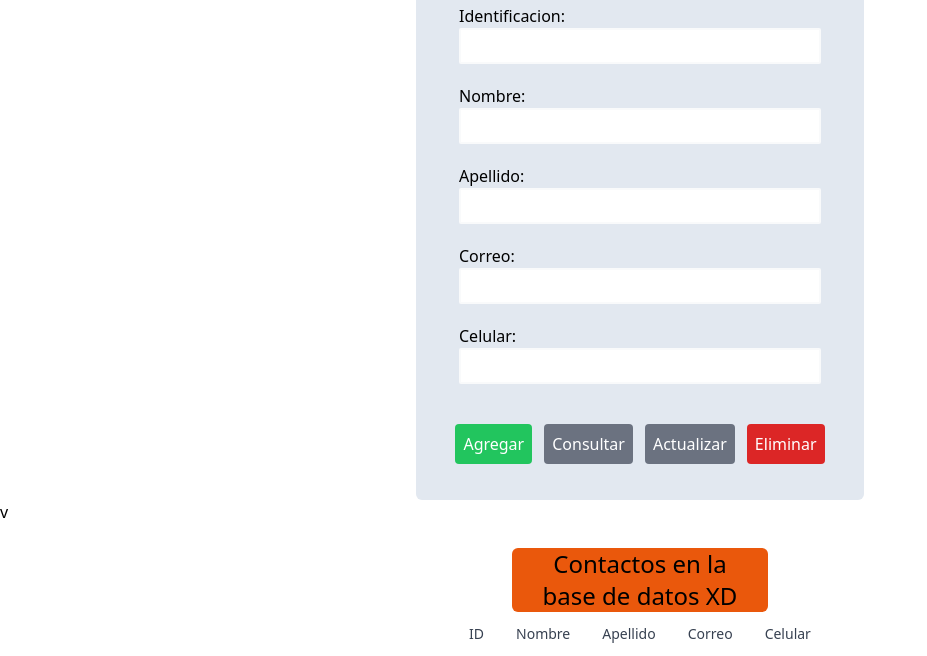
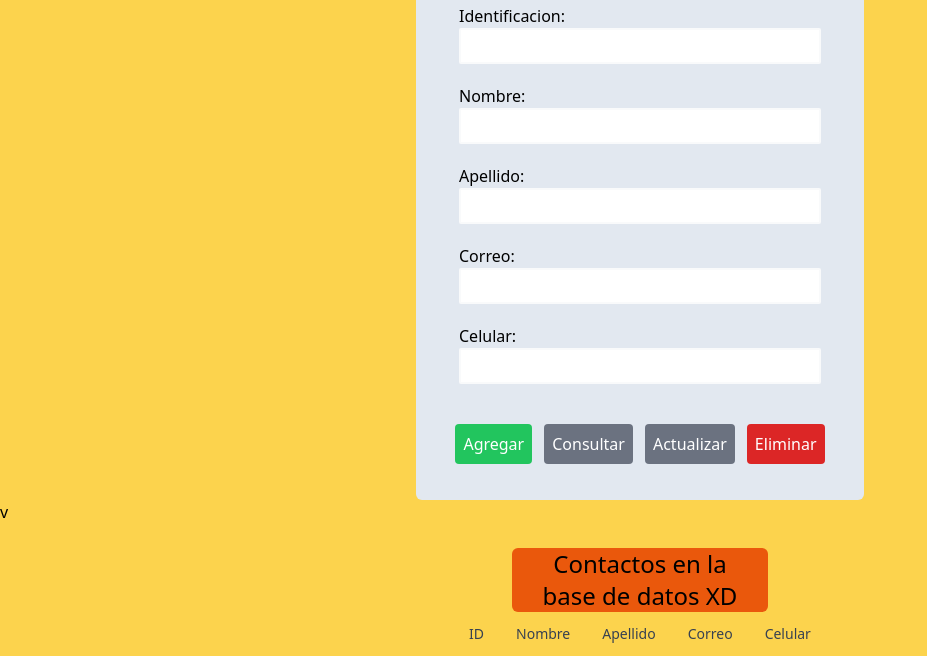
Before and after one commit to Camilo77R/TallerModulos, a plain HTML site: page Contacto/index.html in a window 1280 px wide. Shown: the part 144-800 px from the top of the page, without its empty margins (0-927 px from the left). Drawn offline with nearby package versions, Linux system fonts and the light colour scheme.

Commit message:
se agrego cambios en el html...en proceso

```diff
--- a/Contacto/index.html
+++ b/Contacto/index.html
@@ -4,9 +4,9 @@
     <meta charset="UTF-8">
     <meta name="viewport" content="width=device-width, initial-scale=1.0">
     <script src="https://cdn.tailwindcss.com"></script>
-    <title>Document</title>
+    <title>Agenda de contactos</title>
 </head>
-<body>
+<body class="bg-amber-300">
     <form id="frm-container" class="flex flex-col gap-y-5 justify-center items-center  bg-slate-200 max-w-md px-3 rounded-md py-4  m-auto mt-20">
         <div>
             <h2 class="font-bold text-2xl text-gray-600 hover:text-cyan-300 ease-linear">Agenda de contactos</h2>
```
